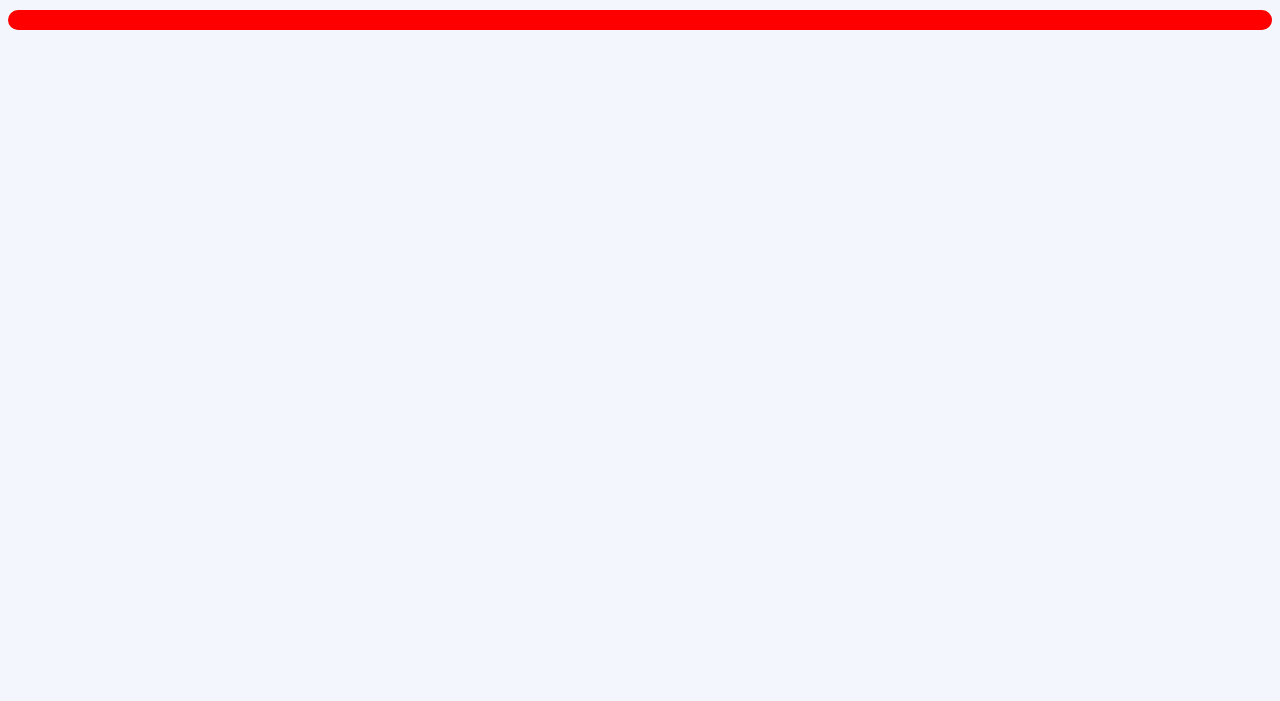
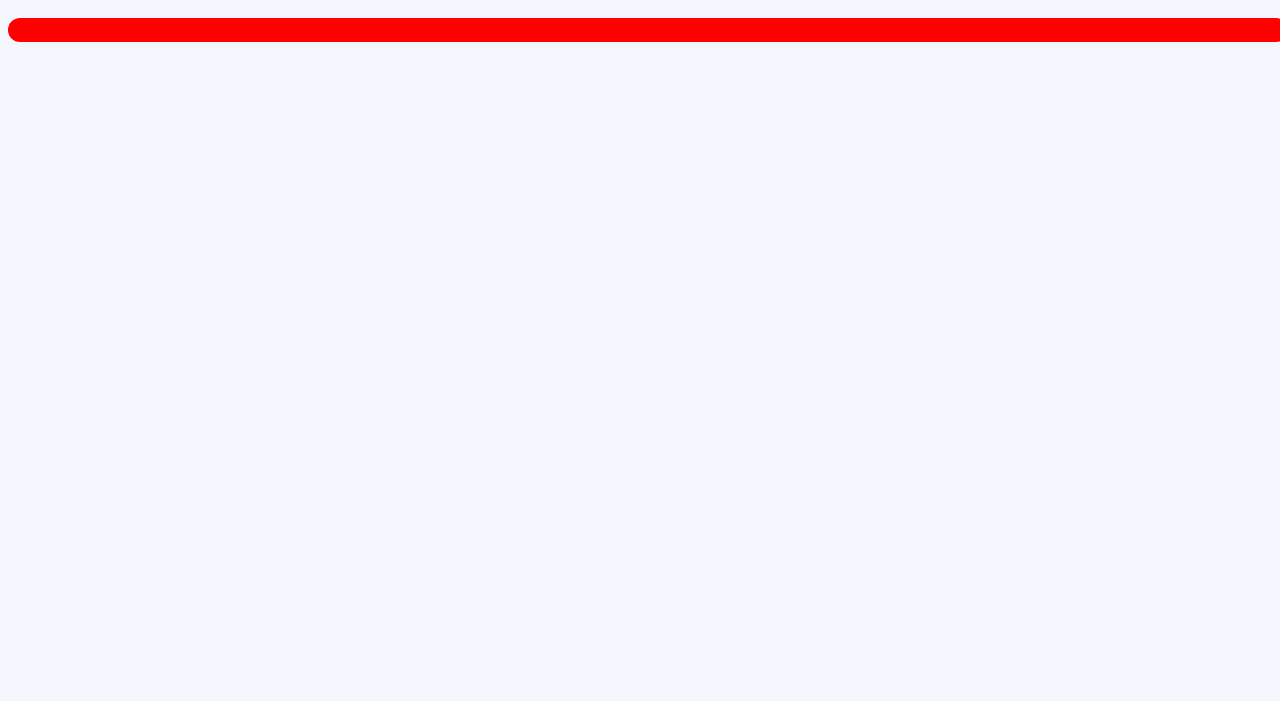
Before and after one commit to Danichs/Danichs.github.io, a plain HTML site: page index.html in a window 1280 px wide. Shown: the part 115-816 px from the top of the page. Drawn offline with Linux system fonts and the light colour scheme.

Commit message:
html and css update

```diff
--- a/assets/css/global.css
+++ b/assets/css/global.css
@@ -5,14 +5,20 @@ h1 {
 }
 body {
     background-color: #f3f6fc;
+    display: flex;
+    flex-direction: column;
+    height: 100vh;
+    width: 100vw;
 }
 
 .barra {
     width: 0;
-    height: 20px;
+    height: 3vh;
     background-color: red;
     border-radius: 1rem;
     animation: progresso 3s ease-in-out forwards;
+    margin: 0 auto;
+    padding: 0 auto;
 }
 
 @keyframes progresso {
```
